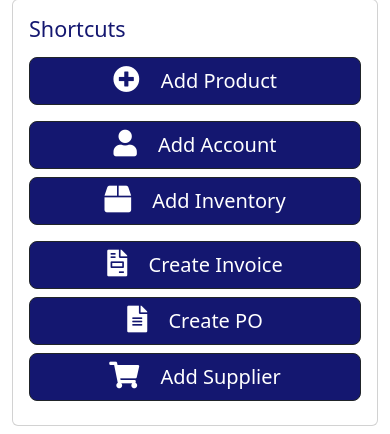
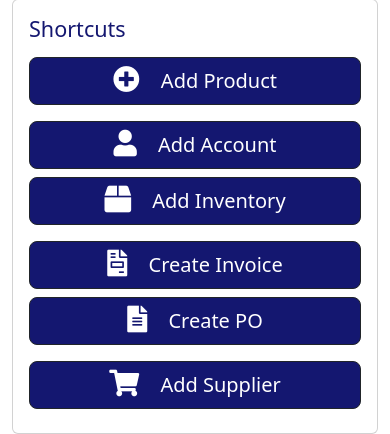
Before and after one commit to topecnz/Cebu-AMFM-EIS, a Django app: page / in a window 390 px wide. Shown: the part 1163-1597 px from the top of the page. Run offline with Django 4.2, Linux system fonts and the light colour scheme; a user stored in the database is signed in; data comes from the database, SQL or seed files in the repository; tables that the repository leaves empty hold one stand-in row (values such as "Sample post"); some libraries are stand-ins or nearby versions.

Commit message:
Update index.html

```diff
--- a/inventory/templates/main/index.html
+++ b/inventory/templates/main/index.html
@@ -105,11 +105,13 @@
                         <i class="fas fa-plus-circle fa-lg me-3"></i> Add Product
                     </a>
                 </div>
+                {% if user.acc_type_id == 1 %}
                 <div class="col-md-6 mb-2">
                     <a href="{% url 'Add Account' %}" class="btn btn-lg btn-primary btn-dark w-100" style="background-color: #141770;">
                         <i class="fas fa-user fa-lg me-3"></i> Add Account
                     </a>
                 </div>
+                {% endif %}
                 <div class="col-md-6 mb-2">
                     <a href="{% url 'Add Inventory' %}" class="btn btn-lg btn-primary btn-dark w-100 mb-2" style="background-color: #141770;">
                         <i class="fas fa-box fa-lg me-3"></i> Add Inventory
@@ -120,7 +122,7 @@
                         <i class="fas fa-file-invoice fa-lg me-3"></i> Create Invoice
                     </a>
                 </div>
-                <div class="col-md-6 mb-2">
+                <div class="col-md-6 mb-3">
                     <a href="{% url 'Orders' %}" class="btn btn-lg btn-primary btn-dark w-100" style="background-color: #141770;">
                         <i class="fas fa-file-alt fa-lg me-3"></i> Create PO
                     </a>
```
